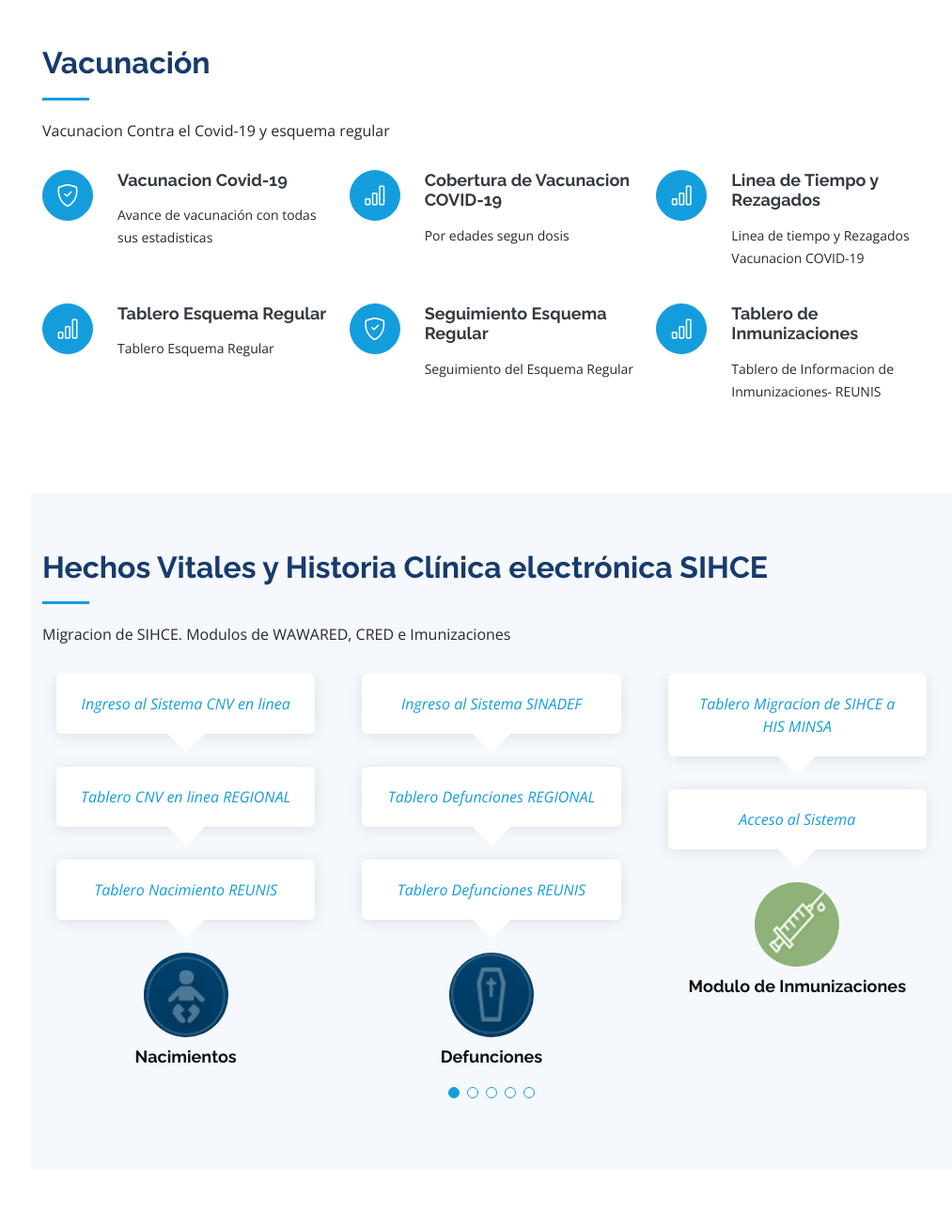
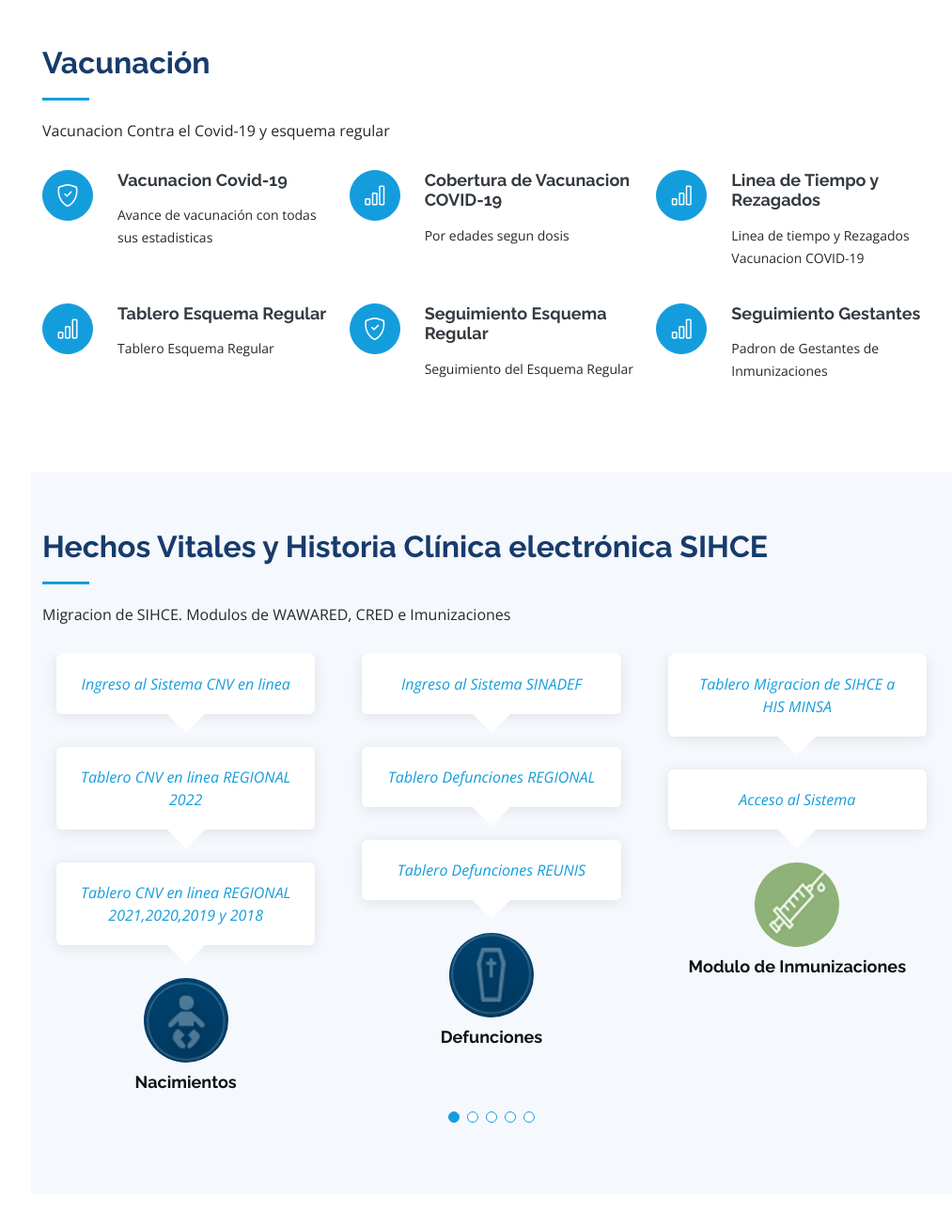
Before and after one commit to veronny/saludjunin, a Django app: page / in a window 1280 px wide. Shown: the part 3490-4796 px from the top of the page at 94% size, without its empty margins (267-1280 px from the left). Run offline with Django 4.2, Linux system fonts and the light colour scheme; some libraries are stand-ins or nearby versions.

Commit message:
actualiza cnv y vacuna

```diff
--- a/principal/templates/index.html
+++ b/principal/templates/index.html
@@ -522,8 +522,8 @@
           </div>
           <div class="col-lg-4 col-md-6 icon-box" data-aos="fade-up" data-aos-delay="200">
             <div class="icon"><i class="bi bi-bar-chart"></i></div>
-            <h4 class="title"><a href="https://www.minsa.gob.pe/reunis/data/Inmunizaciones.asp" target="_blank">Tablero de Inmunizaciones</a></h4>
-            <p class="description">Tablero de Informacion de Inmunizaciones- REUNIS</p>
+            <h4 class="title"><a href="https://app.powerbi.com/view?r=eyJrIjoiNTViNGFmNTYtOWVjYy00NmNhLWJiYWUtMjQxNzE2MDI2OGJjIiwidCI6ImQxYzM1MDFkLWE2MWUtNGJiYi04NDdhLWQ5NDRiZmFlOGRiMCIsImMiOjR9" target="_blank">Seguimiento Gestantes</a></h4>
+            <p class="description">Padron de Gestantes de Inmunizaciones</p>
           </div>
         </div>
 
@@ -550,13 +550,13 @@
                   </a>
                 </p>
                 <p>
-                  <a href="https://sites.google.com/view/hechos-vitalesjunin/inicio" target="_blank">
-                    Tablero CNV en linea REGIONAL
+                  <a href="https://datastudio.google.com/reporting/ca23cbc1-88f4-4faa-b906-0972bd97ff03/page/p_ega5ofpjwc" target="_blank">
+                    Tablero CNV en linea REGIONAL 2022
                   </a>
                 </p>
                 <p>
                   <a href="https://www.minsa.gob.pe/reunis/data/tablero_cnv.asp" target="_blank">
-                    Tablero Nacimiento REUNIS
+                    Tablero CNV en linea REGIONAL 2021,2020,2019 y 2018
                   </a>
                 </p>
 
```
